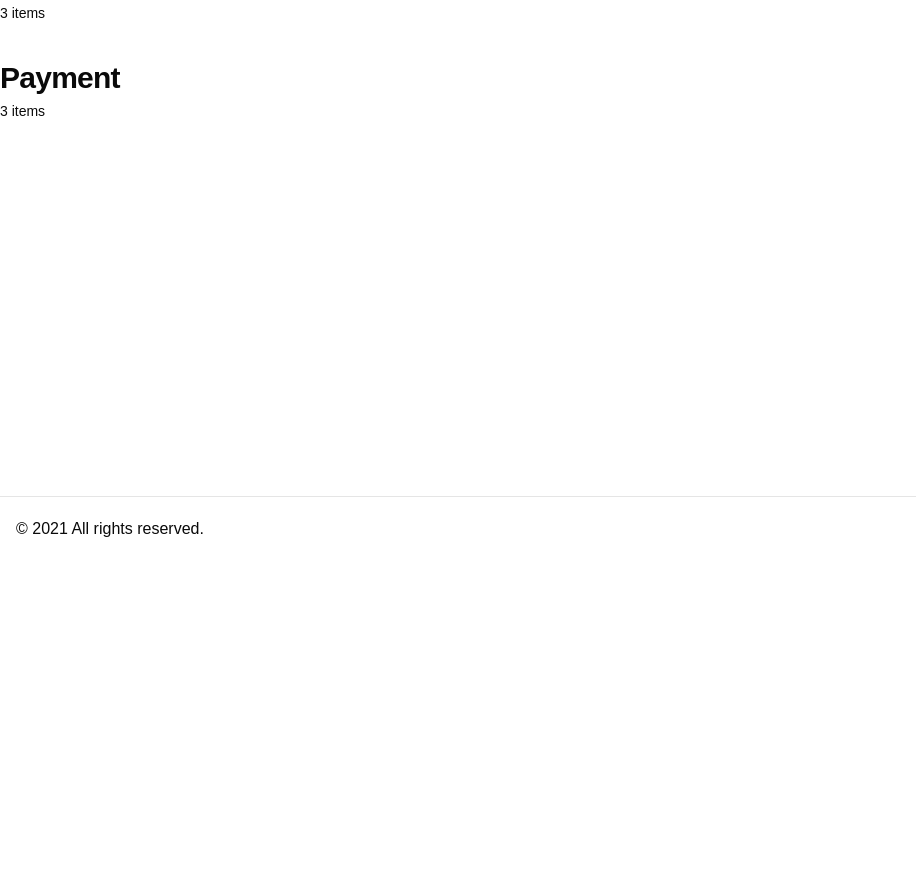
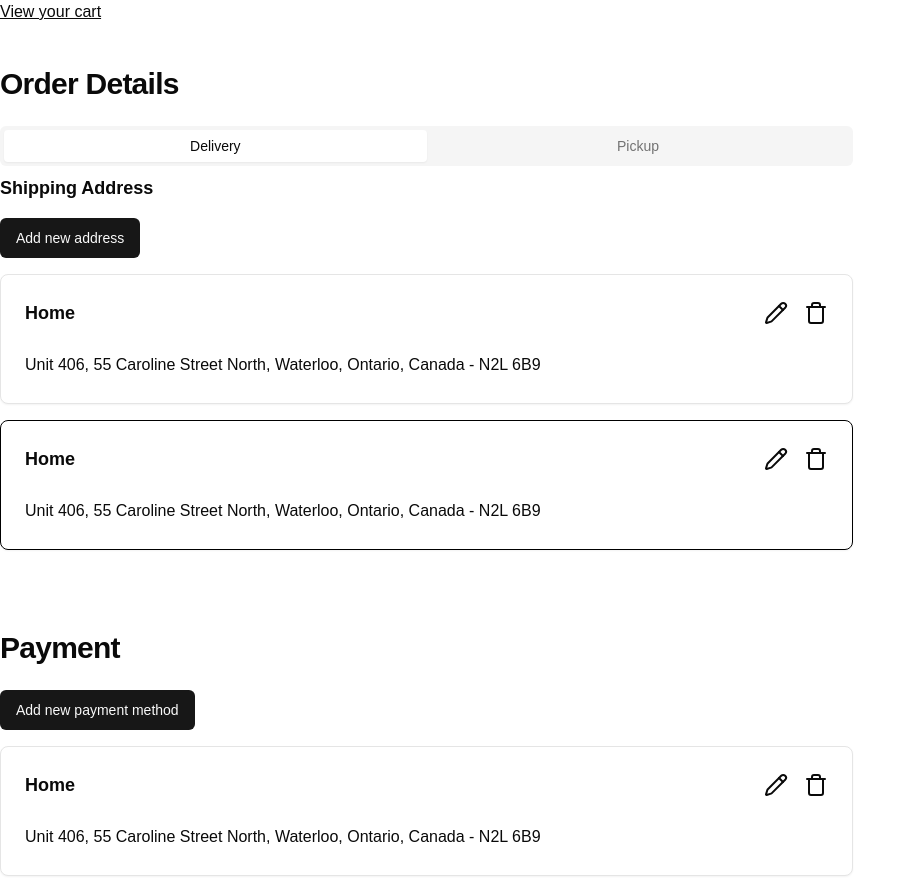
Before and after one commit to atiyas-fresh-farm/atiyas-fresh-farm, a Next.js app: page /checkout in a window 1280 px wide. Shown: the part 240-1130 px from the top of the page, without its empty margins (0-916 px from the left). Before the commit the page ends 800 px from the top, so only its background shows below. Built offline with nearby package versions, Linux system fonts and the light colour scheme.

Commit message:
add card on the checkout page

```diff
--- a/package.json
+++ b/package.json
@@ -12,6 +12,7 @@
     "@radix-ui/react-avatar": "^1.1.1",
     "@radix-ui/react-dropdown-menu": "^2.1.2",
     "@radix-ui/react-slot": "^1.1.0",
+    "@radix-ui/react-tabs": "^1.1.1",
     "@shopify/storefront-api-client": "^1.0.2",
     "class-variance-authority": "^0.7.0",
     "clsx": "^2.1.1",
--- a/src/app/checkout/page.tsx
+++ b/src/app/checkout/page.tsx
@@ -1,4 +1,13 @@
-import { H2, Small } from '@/components/ui/typography';
+import { Pencil, Trash } from "lucide-react";
+import { Button } from "@/components/ui/button";
+import { H2, Large, Small, P } from '@/components/ui/typography';
+import {
+  Card,
+  CardContent,
+} from "@/components/ui/card"
+import { Tabs, TabsContent, TabsList, TabsTrigger } from "@/components/ui/tabs"
+
+
 
 const Checkout = () => {
   return (
@@ -8,16 +17,88 @@ const Checkout = () => {
         <section className="w-full flex flex-col justify-start items-start mb-10">
           <H2>Checkout</H2>
           <Small>3 items</Small>
+          <P>Total cost: $156.25</P>
+          <P><u>View your cart</u></P>
         </section>
 
-        <section className="w-full flex flex-col justify-start items-start mb-10">
+        <section className="w-full flex flex-col justify-start items-start space-y-4 mb-10">
           <H2>Order Details</H2>
-          <Small>3 items</Small>
+          <Tabs defaultValue="delivery" className="w-full">
+            <TabsList className="grid w-2/3 grid-cols-2">
+              <TabsTrigger value="delivery">Delivery</TabsTrigger>
+              <TabsTrigger value="pickup">Pickup</TabsTrigger>
+            </TabsList>
+            <TabsContent value="delivery" className="w-full flex flex-col justify-start items-start space-y-4 mb-10">
+              <Large>Shipping Address</Large>
+              <Button>Add new address</Button>
+              <div className="w-2/3 flex flex-col justify-start items-start space-y-4">
+                <Card className="w-full">
+                  <CardContent className="p-6">
+                    <div className="w-full flex flex-row justify-between items-center">
+                      <Large>Home</Large>
+                      <span className="flex flex-row">
+                        <Pencil size={24} />
+                        <Trash className="ml-4" size={24} />
+                      </span>
+                    </div>
+                    <P>Unit 406, 55 Caroline Street North, Waterloo, Ontario, Canada - N2L 6B9</P>
+                  </CardContent>
+                </Card>
+                <Card className="w-full border-black dark:border-white">
+                  <CardContent className="p-6">
+                    <div className="w-full flex flex-row justify-between items-center">
+                      <Large>Home</Large>
+                      <span className="flex flex-row">
+                        <Pencil size={24} />
+                        <Trash className="ml-4" size={24} />
+                      </span>
+                    </div>
+                    <P>Unit 406, 55 Caroline Street North, Waterloo, Ontario, Canada - N2L 6B9</P>
+                  </CardContent>
+                </Card>
+              </div>
+            </TabsContent>
+            <TabsContent value="pickup">
+              PICKUP
+            </TabsContent>
+          </Tabs>
+
+
         </section>
 
-        <section className="w-full flex flex-col justify-start items-start">
+        <section className="w-full flex flex-col justify-start items-start space-y-4 mb-10">
           <H2>Payment</H2>
-          <Small>3 items</Small>
+          <Button>Add new payment method</Button>
+          <div className="w-2/3 flex flex-col justify-start items-start space-y-4">
+            <Card className="w-full">
+              <CardContent className="p-6">
+                <div className="w-full flex flex-row justify-between items-center">
+                  <Large>Home</Large>
+                  <span className="flex flex-row">
+                    <Pencil size={24} />
+                    <Trash className="ml-4" size={24} />
+                  </span>
+                </div>
+                <P>Unit 406, 55 Caroline Street North, Waterloo, Ontario, Canada - N2L 6B9</P>
+              </CardContent>
+            </Card>
+            <Card className="w-full">
+              <CardContent className="p-6">
+                <div className="w-full flex flex-row justify-between items-center">
+                  <Large>Home</Large>
+                  <span className="flex flex-row">
+                    <Pencil size={24} />
+                    <Trash className="ml-4" size={24} />
+                  </span>
+                </div>
+                <P>Unit 406, 55 Caroline Street North, Waterloo, Ontario, Canada - N2L 6B9</P>
+              </CardContent>
+            </Card>
+          </div>
+        </section>
+
+        <section className="w-full flex flex-col justify-start items-start space-y-4 mb-10">
+          <Button>Place Order</Button>
         </section>
 
       </main>
--- /dev/null
+++ b/src/components/ui/tabs.tsx
@@ -0,0 +1,55 @@
+"use client"
+
+import * as React from "react"
+import * as TabsPrimitive from "@radix-ui/react-tabs"
+
+import { cn } from "@/lib/utils"
+
+const Tabs = TabsPrimitive.Root
+
+const TabsList = React.forwardRef<
+  React.ElementRef<typeof TabsPrimitive.List>,
+  React.ComponentPropsWithoutRef<typeof TabsPrimitive.List>
+>(({ className, ...props }, ref) => (
+  <TabsPrimitive.List
+    ref={ref}
+    className={cn(
+      "inline-flex h-10 items-center justify-center rounded-md bg-muted p-1 text-muted-foreground",
+      className
+    )}
+    {...props}
+  />
+))
+TabsList.displayName = TabsPrimitive.List.displayName
+
+const TabsTrigger = React.forwardRef<
+  React.ElementRef<typeof TabsPrimitive.Trigger>,
+  React.ComponentPropsWithoutRef<typeof TabsPrimitive.Trigger>
+>(({ className, ...props }, ref) => (
+  <TabsPrimitive.Trigger
+    ref={ref}
+    className={cn(
+      "inline-flex items-center justify-center whitespace-nowrap rounded-sm px-3 py-1.5 text-sm font-medium ring-offset-background transition-all focus-visible:outline-none focus-visible:ring-2 focus-visible:ring-ring focus-visible:ring-offset-2 disabled:pointer-events-none disabled:opacity-50 data-[state=active]:bg-background data-[state=active]:text-foreground data-[state=active]:shadow-sm",
+      className
+    )}
+    {...props}
+  />
+))
+TabsTrigger.displayName = TabsPrimitive.Trigger.displayName
+
+const TabsContent = React.forwardRef<
+  React.ElementRef<typeof TabsPrimitive.Content>,
+  React.ComponentPropsWithoutRef<typeof TabsPrimitive.Content>
+>(({ className, ...props }, ref) => (
+  <TabsPrimitive.Content
+    ref={ref}
+    className={cn(
+      "mt-2 ring-offset-background focus-visible:outline-none focus-visible:ring-2 focus-visible:ring-ring focus-visible:ring-offset-2",
+      className
+    )}
+    {...props}
+  />
+))
+TabsContent.displayName = TabsPrimitive.Content.displayName
+
+export { Tabs, TabsList, TabsTrigger, TabsContent }
```
Also changed, not shown: 1 other file (tests, documents, lock files or other folders).
